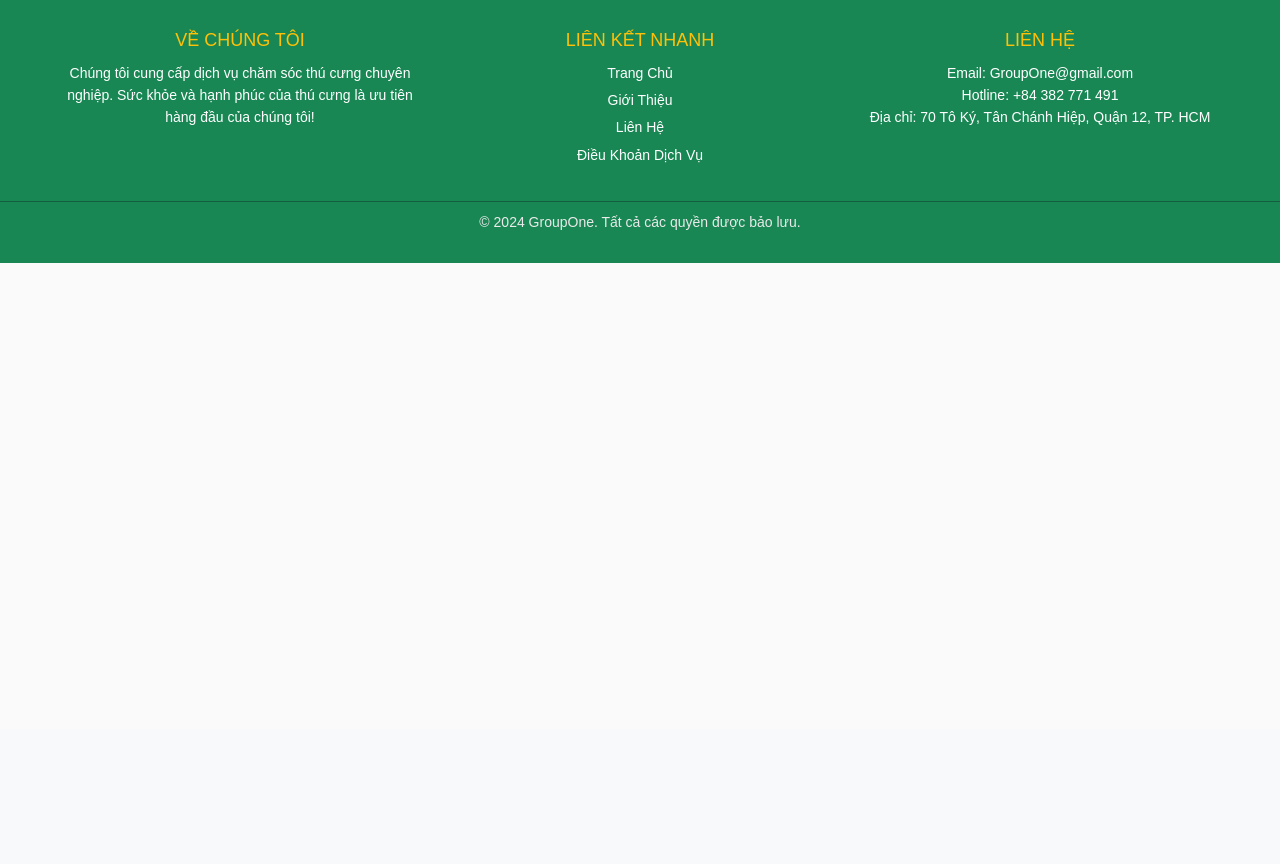
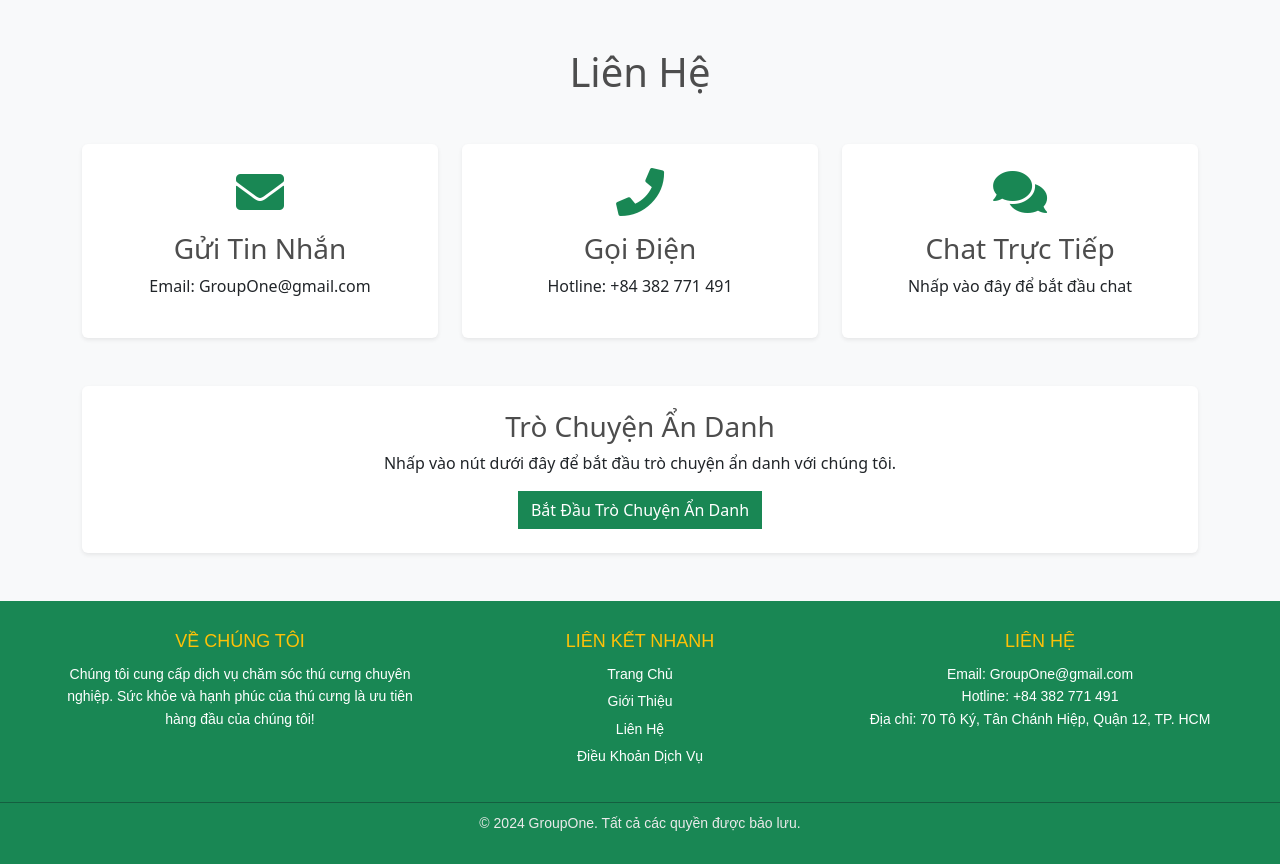
Before and after one commit to vanhieu251206/Pet-Health-Care-System, a Django app: page /contact/ in a window 1280 px wide. Shown: the part 71-935 px from the top of the page. Before the commit the page ends 334 px from the top, so only its background shows below. Run offline with Django 4.2, Linux system fonts and the light colour scheme; some libraries are stand-ins or nearby versions.

Commit message:
Cập nhật giao diện trang liên hệ

```diff
--- a/Pet_Health_Care_System/pets/templates/pets/contact.html
+++ b/Pet_Health_Care_System/pets/templates/pets/contact.html
@@ -1,5 +1,38 @@
-{% extends "pets/base.html"%}
+{% extends "pets/base.html" %}
 {% load static %}
 {% block contact %}
-
+<!-- Main Content -->
+<main class="main-content py-5 bg-light">
+  <div class="container">
+    <h1 class="text-center mb-5">Liên Hệ</h1>
+    <div class="row g-4">
+      <div class="col-md-4">
+        <div class="contact-option p-4 text-center bg-white rounded shadow-sm">
+          <i class="fas fa-envelope fa-3x text-success mb-3"></i>
+          <h3>Gửi Tin Nhắn</h3>
+          <p>Email: GroupOne@gmail.com</p>
+        </div>
+      </div>
+      <div class="col-md-4">
+        <div class="contact-option p-4 text-center bg-white rounded shadow-sm">
+          <i class="fas fa-phone fa-3x text-success mb-3"></i>
+          <h3>Gọi Điện</h3>
+          <p>Hotline: +84 382 771 491</p>
+        </div>
+      </div>
+      <div class="col-md-4">
+        <div class="contact-option p-4 text-center bg-white rounded shadow-sm">
+          <i class="fas fa-comments fa-3x text-success mb-3"></i>
+          <h3>Chat Trực Tiếp</h3>
+          <p>Nhấp vào đây để bắt đầu chat</p>
+        </div>
+      </div>
+    </div>
+    <div class="anonymous-chat text-center bg-white p-4 rounded shadow-sm mt-5">
+      <h3>Trò Chuyện Ẩn Danh</h3>
+      <p>Nhấp vào nút dưới đây để bắt đầu trò chuyện ẩn danh với chúng tôi.</p>
+      <button class="btn btn-success">Bắt Đầu Trò Chuyện Ẩn Danh</button>
+    </div>
+  </div>
+</main>
 {% endblock contact %}
```
